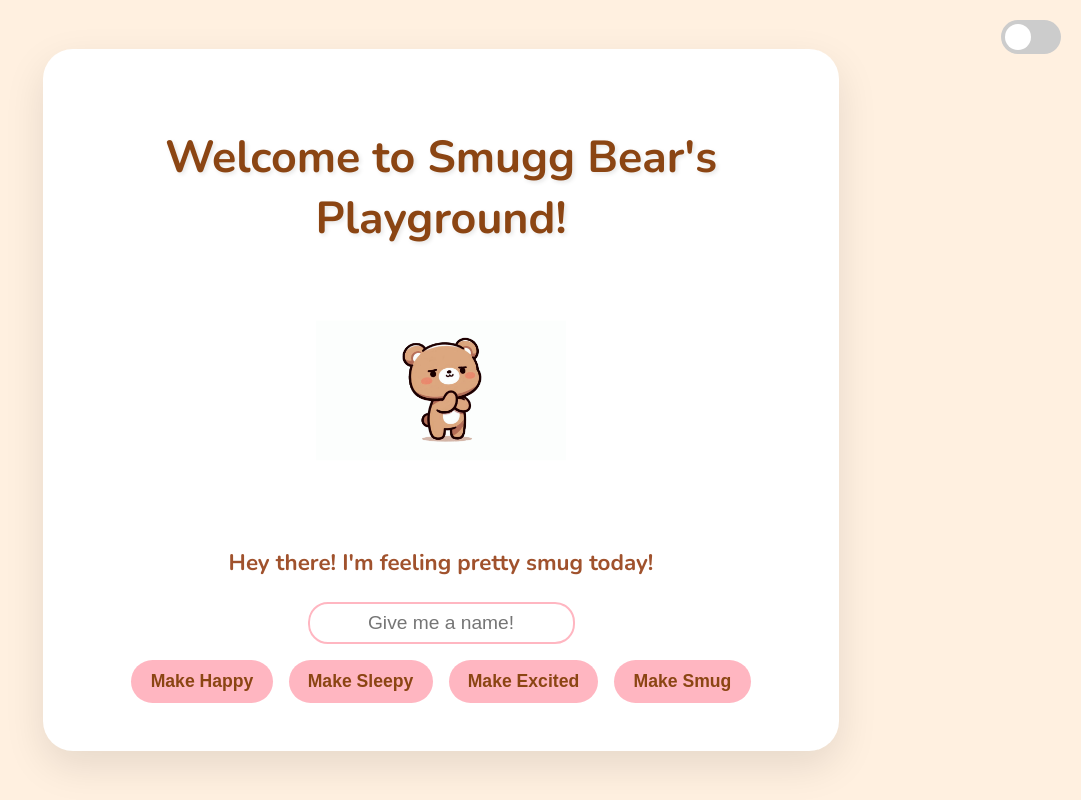
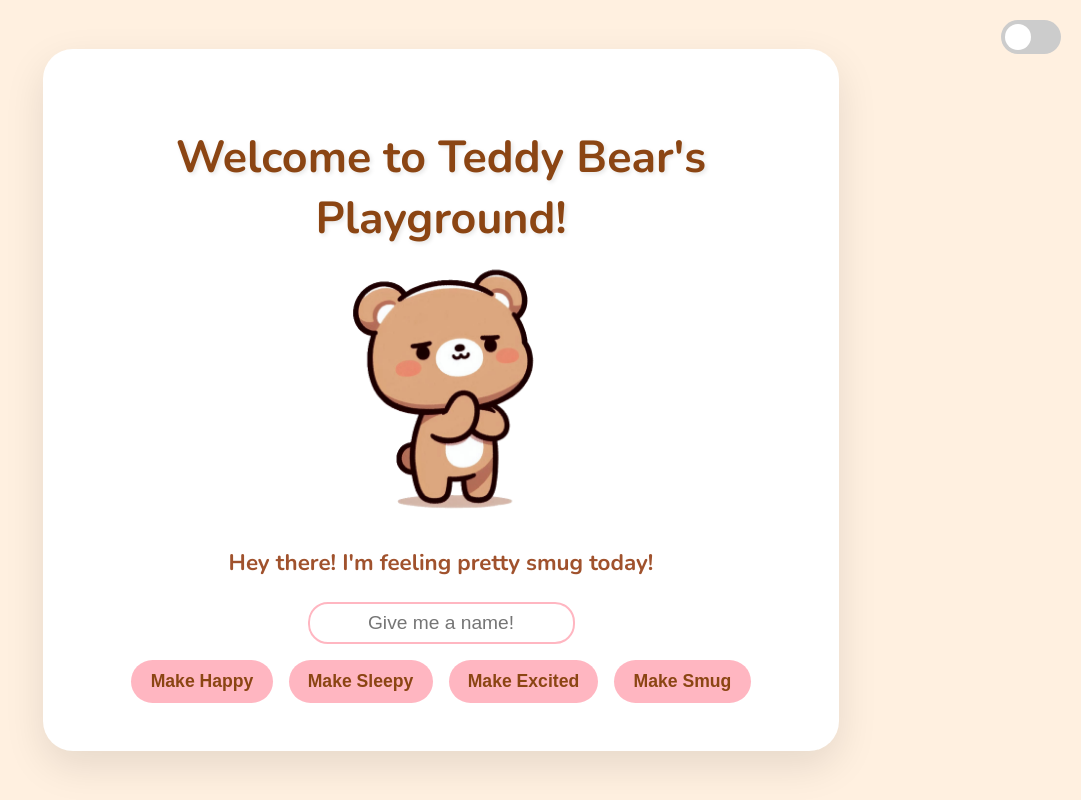
Before and after one commit to Vqesh/TeddyBearPlayground, a plain HTML site: page index.html in a window 1280 px wide. Shown: the whole page, without its empty margins (199-1280 px from the left). Drawn offline with nearby package versions, Linux system fonts and the light colour scheme.

Commit message:
nothing important

```diff
--- a/index.html
+++ b/index.html
@@ -237,9 +237,9 @@
         </label>
     </div>
     <div class="container">
-        <h1>Welcome to Smugg Bear's Playground!</h1>
+        <h1>Welcome to Teddy Bear's Playground!</h1>
         <div class="bear-container">
-            <img src="Smugg.png" alt="Smugg cartoon bear" class="bear-image floating" id="bearImage">
+            <img src="Bear.png" alt="Smugg cartoon bear" class="bear-image floating" id="bearImage">
         </div>
         <p class="bear-text" id="bearMessage">Hey there! I'm feeling pretty smug today!</p>
         <div class="interaction-area">
```
Also changed, not shown: Bear.png (added).
